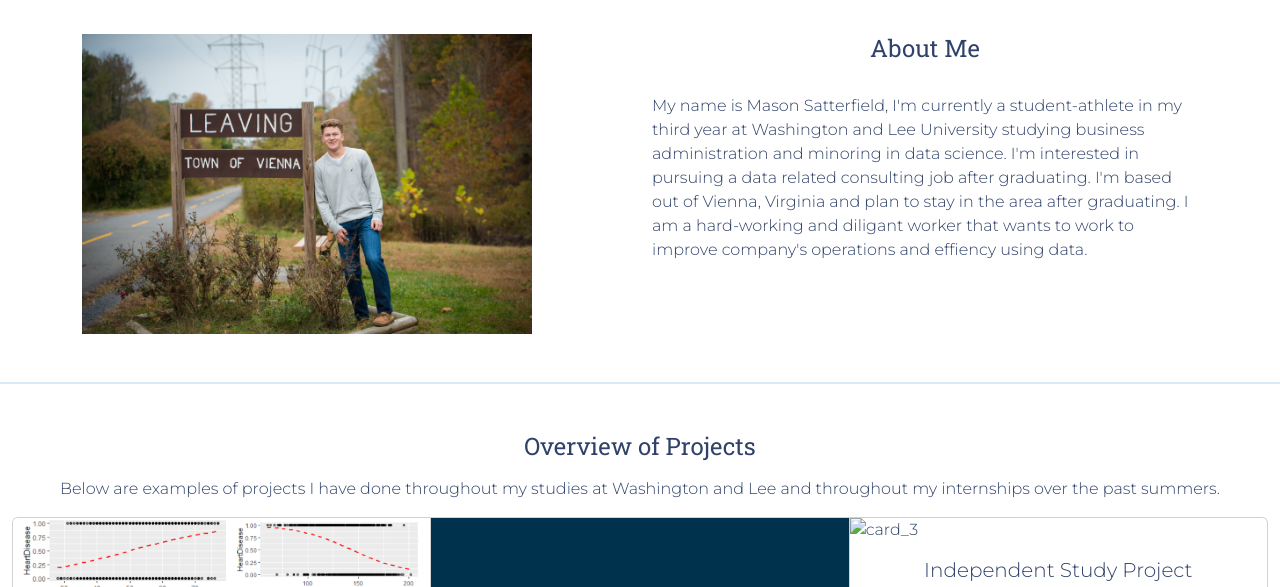
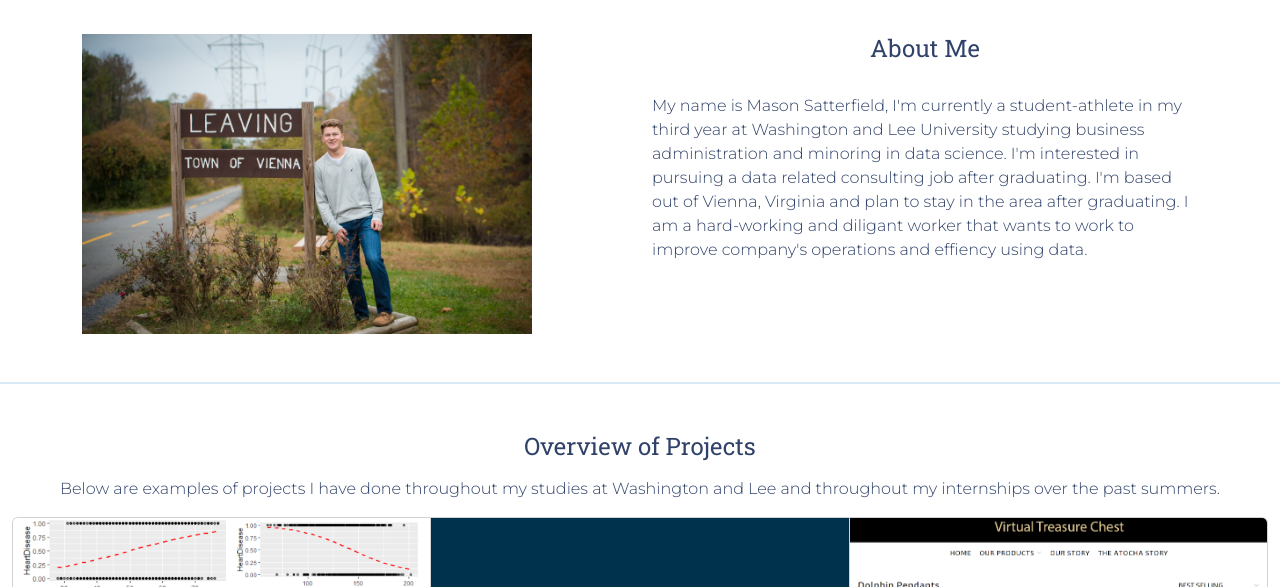
Before and after one commit to msatts7/portfolio, a plain HTML site: page index.html in a window 1280 px wide. Shown: the part 162-749 px from the top of the page. Drawn offline with nearby package versions, Linux system fonts and the light colour scheme.

Commit message:
Update index.html

```diff
--- a/index.html
+++ b/index.html
@@ -68,7 +68,7 @@
             </div>
           </div>
           <div class="card">
-            <img src="project3.png" class="card-img-top" alt="card_3">
+            <img src="images/project3.png" class="card-img-top" alt="card_3">
             <div class="card-body">
               <h5 class="card-title text-center">Independent Study Project</h5>
               <p class="card-text">During my Junior year at W&L I worked with a professor on his eCommerce business working with inventory management and using tools like SellWare and Shopify.</p>
```
